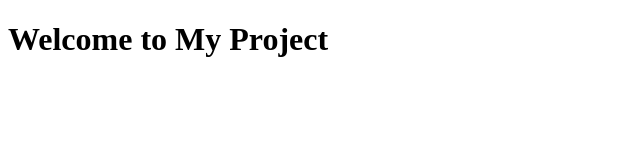
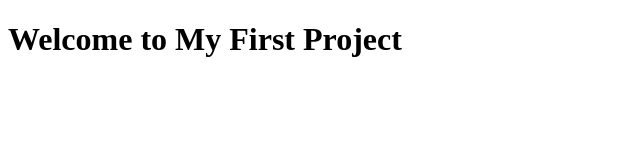
Before and after one commit to abhishekk100/project, a plain HTML site: page index.html in a window 1280 px wide. Shown: the whole page, without its empty margins (0-640 px from the left). Drawn offline with Linux system fonts and the light colour scheme.

Commit message:
Updated project

```diff
--- a/index.html
+++ b/index.html
@@ -7,6 +7,6 @@
     <title>Projects</title>
 </head>
 <body>
-    <h1>Welcome to My Project</h1>
+    <h1>Welcome to My First Project </h1>
 </body>
 </html>
```
